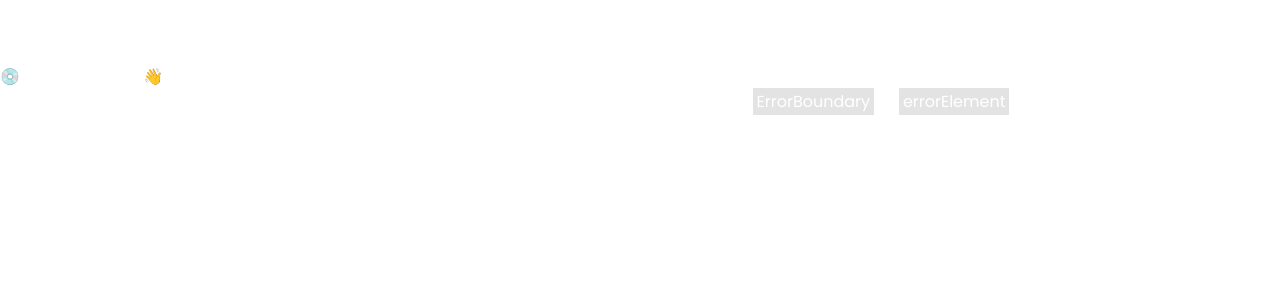
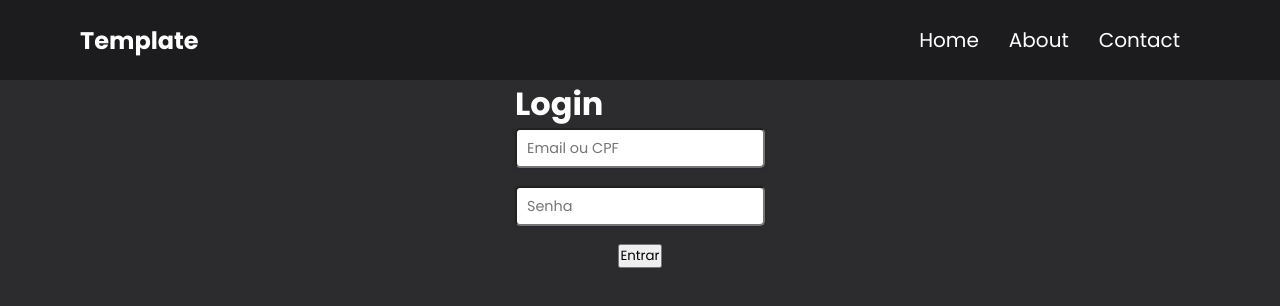
Before and after one commit to gabriel-camara-dev/template-frontend, a React (Vite) app: page /login in a window 1280 px wide. Before the commit this address had no page. Shown: the top 306 px of the page. Built offline with nearby package versions, Linux system fonts and the light colour scheme; no server answers.

Commit message:
feat: login

```diff
--- a/package.json
+++ b/package.json
@@ -10,6 +10,7 @@
     "preview": "vite preview"
   },
   "dependencies": {
+    "@hookform/resolvers": "^5.2.0",
     "@tanstack/react-query": "^5.83.0",
     "axios": "^1.11.0",
     "react": "^19.1.0",
--- a/src/@types/User.ts
+++ b/src/@types/User.ts
@@ -4,9 +4,6 @@ export interface User {
   id: string
   name: string
   email: string
-  login_attempts: number
-  last_login: string | null
-  password_digest: string
   role: UserRole
   created_at: string
   updated_at: string
--- /dev/null
+++ b/src/api/api.ts
@@ -0,0 +1,12 @@
+import axios from 'axios'
+const BASE_URL = import.meta.env.VITE_API_URL
+
+export default axios.create({
+  baseURL: BASE_URL,
+})
+
+export const axiosPrivate = axios.create({
+  baseURL: BASE_URL,
+  headers: { 'Content-Type': 'application/json' },
+  withCredentials: true,
+})
--- /dev/null
+++ b/src/components/ui/Input/index.tsx
@@ -0,0 +1,20 @@
+import styles from './styles.module.css'
+
+interface InputProps extends React.InputHTMLAttributes<HTMLInputElement> {
+  className?: string
+  type?: string
+  placeholder?: string
+  error?: string
+}
+
+export default function Input({ error, className, ...rest }: InputProps) {
+  return (
+    <div className={styles.wrapper}>
+      <input
+        {...rest}
+        className={`${styles.input} ${className} ${error ? styles.inputError : ''}`}
+      />
+      {error && <span className={styles.error}>{error}</span>}
+    </div>
+  )
+}
--- /dev/null
+++ b/src/components/ui/Input/styles.module.css
@@ -0,0 +1,28 @@
+.wrapper {
+  display: flex;
+  flex-direction: column;
+  align-items: center;
+  justify-content: center;
+  position: relative;
+}
+
+.input {
+  width: 250px;
+  height: 40px;
+  border-radius: 5px;
+  padding-left: 10px;
+  font-size: 0.9rem;
+  cursor: pointer;
+  box-shadow:
+    rgba(50, 50, 93, 0.25) 0px 2px 5px -1px,
+    rgba(0, 0, 0, 0.3) 0px 1px 3px -1px;
+}
+
+.error {
+  color: red;
+  font-size: 0.7rem;
+  position: absolute;
+  left: 6px;
+  top: 94%;
+  margin-top: 4px;
+}
--- /dev/null
+++ b/src/pages/Login/LoginForm/index.tsx
@@ -0,0 +1,64 @@
+import { useForm } from 'react-hook-form'
+import { zodResolver } from '@hookform/resolvers/zod'
+import { z } from 'zod'
+import { useAuth } from '../../../hooks/useAuth'
+import Input from '../../../components/ui/Input'
+import styles from './styles.module.css'
+
+const schema = z.object({
+  emailOrCPF: z
+    .string()
+    .nonempty('Você precisa inserir um e-mail ou CPF')
+    .transform((val) => val.trim()),
+  password: z
+    .string()
+    .nonempty('Você precisa inserir uma senha')
+    .min(6, 'A senha deve ter no mínimo 6 caracteres'),
+})
+
+type LoginForm = z.infer<typeof schema>
+
+export function LoginForm() {
+  const {
+    register,
+    handleSubmit,
+    reset,
+    setError,
+    formState: { errors, isSubmitting },
+  } = useForm<LoginForm>({
+    resolver: zodResolver(schema),
+  })
+
+  const { authenticate, isPending } = useAuth()
+
+  const onSubmit = (data: LoginForm) => {
+    authenticate(
+      {
+        email: data.emailOrCPF,
+        password: data.password,
+      },
+      setError as unknown as (name: string, error: { message: string }) => void,
+      reset
+    )
+  }
+
+  return (
+    <form onSubmit={handleSubmit(onSubmit)} className={styles.form}>
+      <Input
+        {...register('emailOrCPF')}
+        placeholder="Email ou CPF"
+        error={errors.emailOrCPF?.message}
+      />
+      <Input
+        {...register('password')}
+        type="password"
+        placeholder="Senha"
+        error={errors.password?.message}
+      />
+      <button type="submit" disabled={isSubmitting || isPending}>
+        {isPending ? 'Entrando...' : 'Entrar'}
+      </button>
+      {errors.root && <p className={styles.error}>{errors.root.message}</p>}
+    </form>
+  )
+}
--- /dev/null
+++ b/src/pages/Login/LoginForm/styles.module.css
@@ -0,0 +1,15 @@
+.form {
+  display: flex;
+  flex-direction: column;
+  align-items: center;
+  gap: 18px;
+}
+
+.error {
+  color: red;
+  font-size: 0.7rem;
+  position: absolute;
+  left: 6px;
+  top: 94%;
+  margin-top: 4px;
+}
--- /dev/null
+++ b/src/pages/Login/index.tsx
@@ -0,0 +1,11 @@
+import styles from './styles.module.css'
+import { LoginForm } from './LoginForm'
+
+export function Login() {
+  return (
+    <div className={styles.container}>
+      <h1 className={styles.title}>Login</h1>
+      <LoginForm />
+    </div>
+  )
+}
--- a/src/router.tsx
+++ b/src/router.tsx
@@ -1,6 +1,7 @@
 import { createBrowserRouter } from 'react-router-dom'
 import Home from './pages/Home'
 import { DefaultLayout } from './layouts/defaultLayout'
+import { Login } from './pages/Login'
 
 export const router = createBrowserRouter([
   {
@@ -11,6 +12,10 @@ export const router = createBrowserRouter([
         path: '',
         element: <Home />,
       },
+      {
+        path: 'login',
+        element: <Login />,
+      },
     ],
   },
 ])
--- a/src/stores/userStore.ts
+++ b/src/stores/userStore.ts
@@ -3,8 +3,9 @@ import type { User } from '../@types/User'
 import { persist } from 'zustand/middleware'
 
 interface UserStore {
+  accessToken: string | null
   user: User | null
-  setUser: (user: User) => void
+  setUser: (data: Partial<UserStore>) => void
   updateUser: (partialUser: Partial<User>) => void
   logout: () => void
 }
@@ -12,17 +13,21 @@ interface UserStore {
 export const useUserStore = create<UserStore>()(
   persist(
     (set) => ({
+      accessToken: null,
       user: null,
-      setUser: (user) => set({ user }),
+      setUser: (data: Partial<UserStore>) =>
+        set((state) => ({
+          ...state,
+          ...data,
+        })),
       updateUser: (partialUser) =>
         set((state) => ({
           user: state.user ? { ...state.user, ...partialUser } : null,
         })),
-      logout: () => set({ user: null }),
+      logout: () => set({ accessToken: null, user: null }),
     }),
     {
-      name: 'user-storage',
-      partialize: (state) => ({ user: state.user }),
+      name: 'user',
     }
   )
 )
```
Also changed, not shown: src/pages/Login/styles.module.css (added), 1 other file (tests, documents, lock files or other folders).
